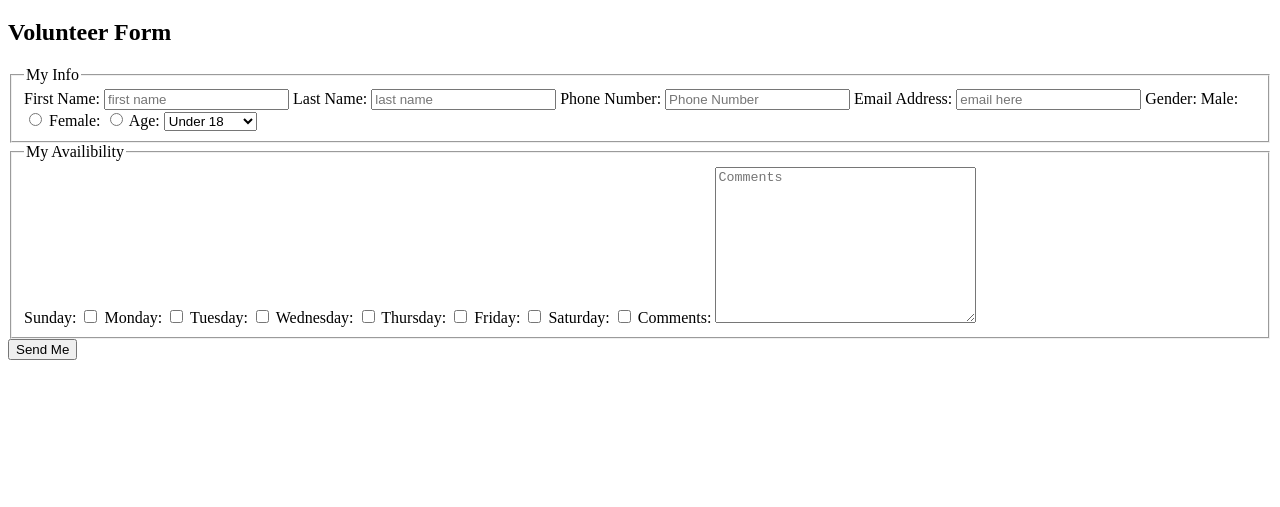
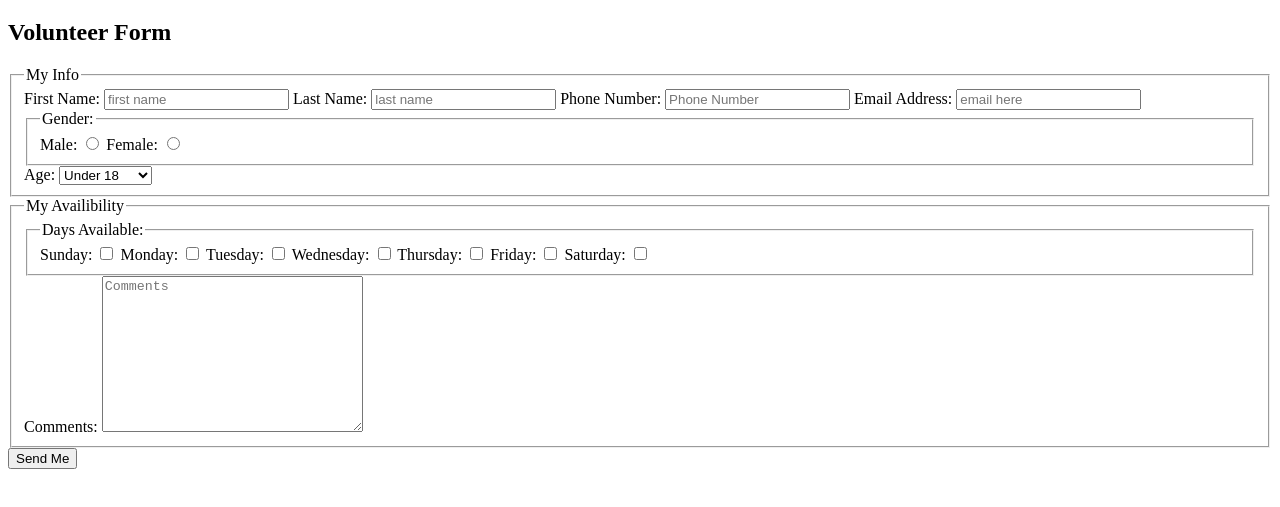
Before and after one commit to harrisonloh/itmd361_Lab4, a plain HTML site: page index.html in a window 1280 px wide. Shown: the part 61-568 px from the top of the page. Drawn offline with Linux system fonts and the light colour scheme.

Commit message:
Adjusting labels/fieldset in index.html

```diff
--- a/index.html
+++ b/index.html
@@ -14,8 +14,12 @@
         <label>Last Name: <input type="text" name="last_name_field" placeholder="last name"></label>
         <label>Phone Number: <input type="text" name="phone_field" placeholder="Phone Number"></label>
         <label>Email Address: <input type="email" name="email_field" placeholder="email here"></label>
-        <label >Gender: <label>Male: <input type="radio" name="gender_field" value="m"></label></label>
+        <fieldset>
+          <legend>Gender: </legend>
+          <label>Male: <input type="radio" name="gender_field" value="m"></label></label>
           <label>Female: <input type="radio" name="gender_field" value="f"></label>
+        </fieldset>
+
         <label for="ageSelection">Age: </label>
         <select name="age_field" id="ageSelection">
           <option value="u18">Under 18</option>
@@ -29,7 +33,8 @@
       </fieldset>
       <fieldset>
         <legend>My Availibility</legend>
-        <label for="checkBox"></label>
+        <fieldset>
+          <legend>Days Available: </legend>
           <label>Sunday: <input type="checkbox" name="available_field[]" value="sun"></label>
           <label>Monday: <input type="checkbox" name="available_field[]" value="mon" ></label>
           <label>Tuesday: <input type="checkbox" name="available_field[]" value="tue"></label>
@@ -37,6 +42,8 @@
           <label>Thursday: <input type="checkbox" name="available_field[]" value="thu"></label>
           <label>Friday: <input type="checkbox" name="available_field[]" value="fri"></label>
           <label>Saturday: <input type="checkbox" name="available_field[]" value="sat"></label>
+        </fieldset>
+
         <label for="our_textarea">Comments:</label>
         <textarea cols="30" rows="10" name="comments_field" placeholder="Comments" id="our_textarea"></textarea>
       </fieldset>
```
Lines whose indentation alone changed are shown as unchanged.
